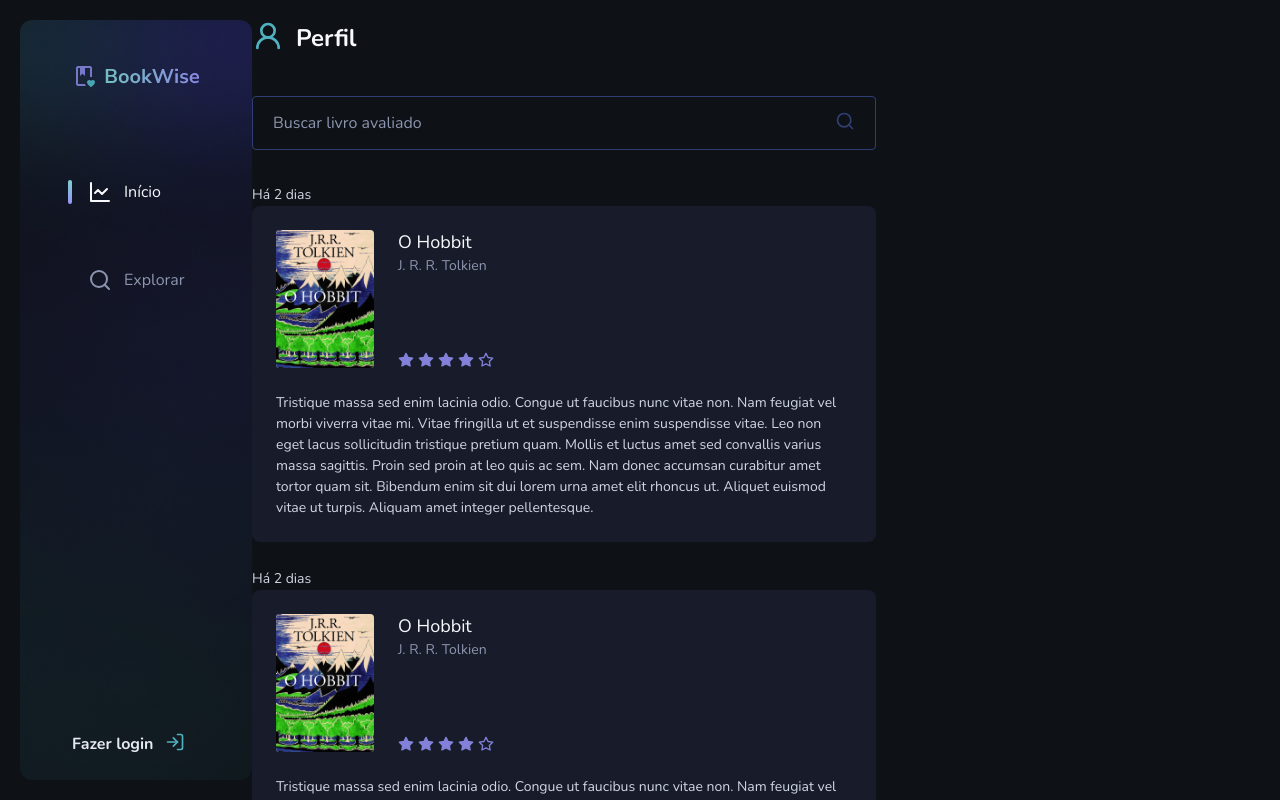
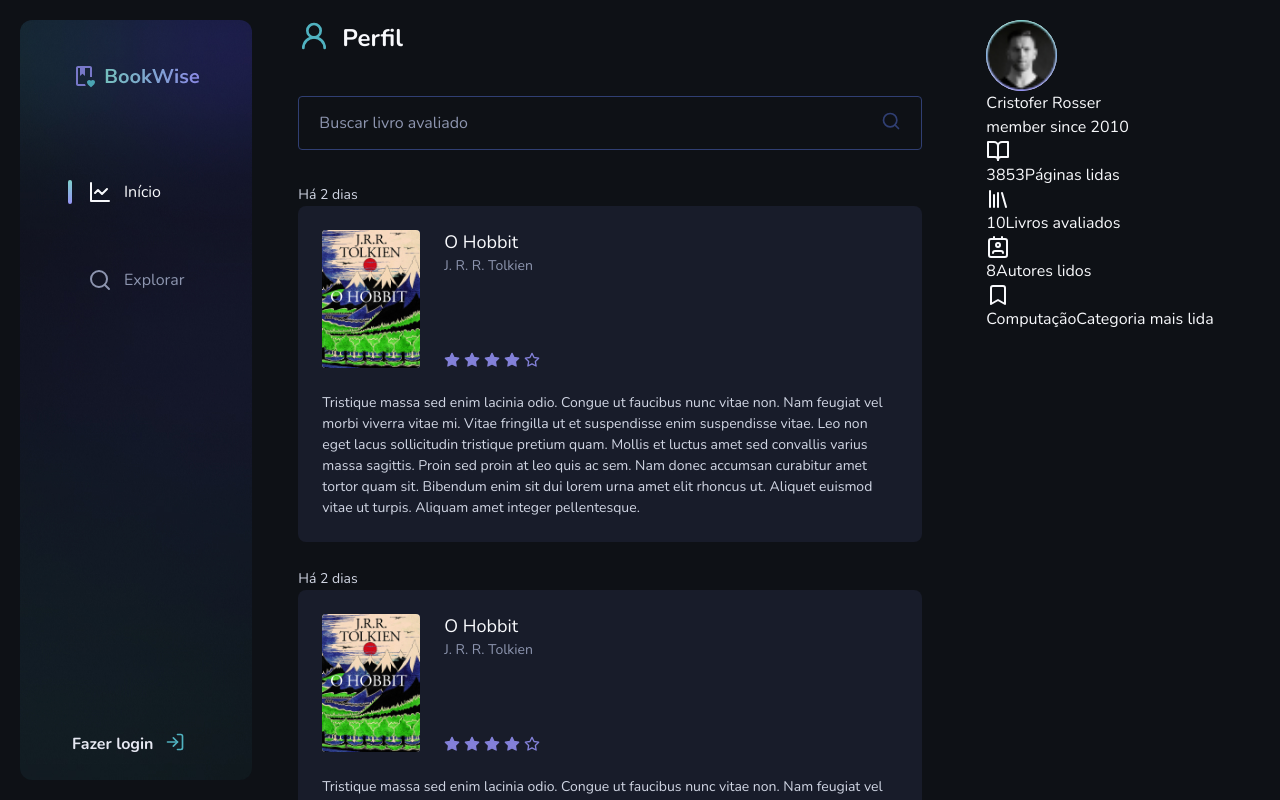
Before and after one commit to marcusdavanco/bookwise, a Next.js app: page /profile in a window 1280 px wide. Shown: the top 800 px of the page. Built offline with nearby package versions, Linux system fonts and the light colour scheme; no server answers.

Commit message:
feat: profile reading summary component structure

```diff
--- a/src/app/profile/page.tsx
+++ b/src/app/profile/page.tsx
@@ -1,4 +1,5 @@
 import { PersonalReview } from '@/components/personal-review'
+import { ReadingSummary } from '@/components/reading-summary'
 import { SearchBar } from '@/components/searchbar'
 import { Sidebar } from '@/components/sidebar'
 import { User2 } from 'lucide-react'
@@ -11,7 +12,7 @@ export default function Profile() {
     <main className="p-5 flex min-h-full">
       <Sidebar />
       <div className="min-w-[232px]" />
-      <div className="flex gap-16 w-full">
+      <div className="flex gap-16 w-auto m-auto">
         <section>
           <div className="flex gap-3 mb-10 ">
             <User2 className="h-8 w-8 text-green-100" />
@@ -26,7 +27,7 @@ export default function Profile() {
           </div>
         </section>
         <section>
-
+          <ReadingSummary />
         </section>
       </div>
     </main>
--- a/src/components/avatar.tsx
+++ b/src/components/avatar.tsx
@@ -8,7 +8,7 @@ interface AvatarProps {
 export function Avatar({ imageUrl, size = 40 }: AvatarProps) {
   return (
     <div
-      className={`rounded-full bg-gradient-to-t from-blue-50 to-green-50 max-h-[${size}px] w-[${size}px]`}
+      className={`rounded-full bg-gradient-to-t from-blue-50 to-green-50 max-h-[${size}px] w-fit`}
     >
       <Image
         src={imageUrl}
--- /dev/null
+++ b/src/components/reading-summary.tsx
@@ -0,0 +1,46 @@
+import { Avatar } from "./avatar";
+import user from "../../public/user.jpg"
+import { BookOpen, Bookmark, Contact, Library } from "lucide-react";
+
+export function ReadingSummary() {
+  return (
+    <article>
+      <section className="relative">
+        <Avatar imageUrl={user.src} size={72} />
+        <p>Cristofer Rosser</p>
+        <p>member since 2010</p>
+      </section>
+      <div />
+      <section>
+        <div>
+          <BookOpen />
+          <p>
+            <span>3853</span>
+            <span>Páginas lidas</span>
+          </p>
+        </div>
+        <div>
+          <Library />
+          <p>
+            <span>10</span>
+            <span>Livros avaliados</span>
+          </p>
+        </div>
+        <div>
+          <Contact />
+          <p>
+            <span>8</span>
+            <span>Autores lidos</span>
+          </p>
+        </div>
+        <div>
+          <Bookmark />
+          <p>
+            <span>Computação</span>
+            <span>Categoria mais lida</span>
+          </p>
+        </div>
+      </section>
+    </article>
+  )
+}
```
